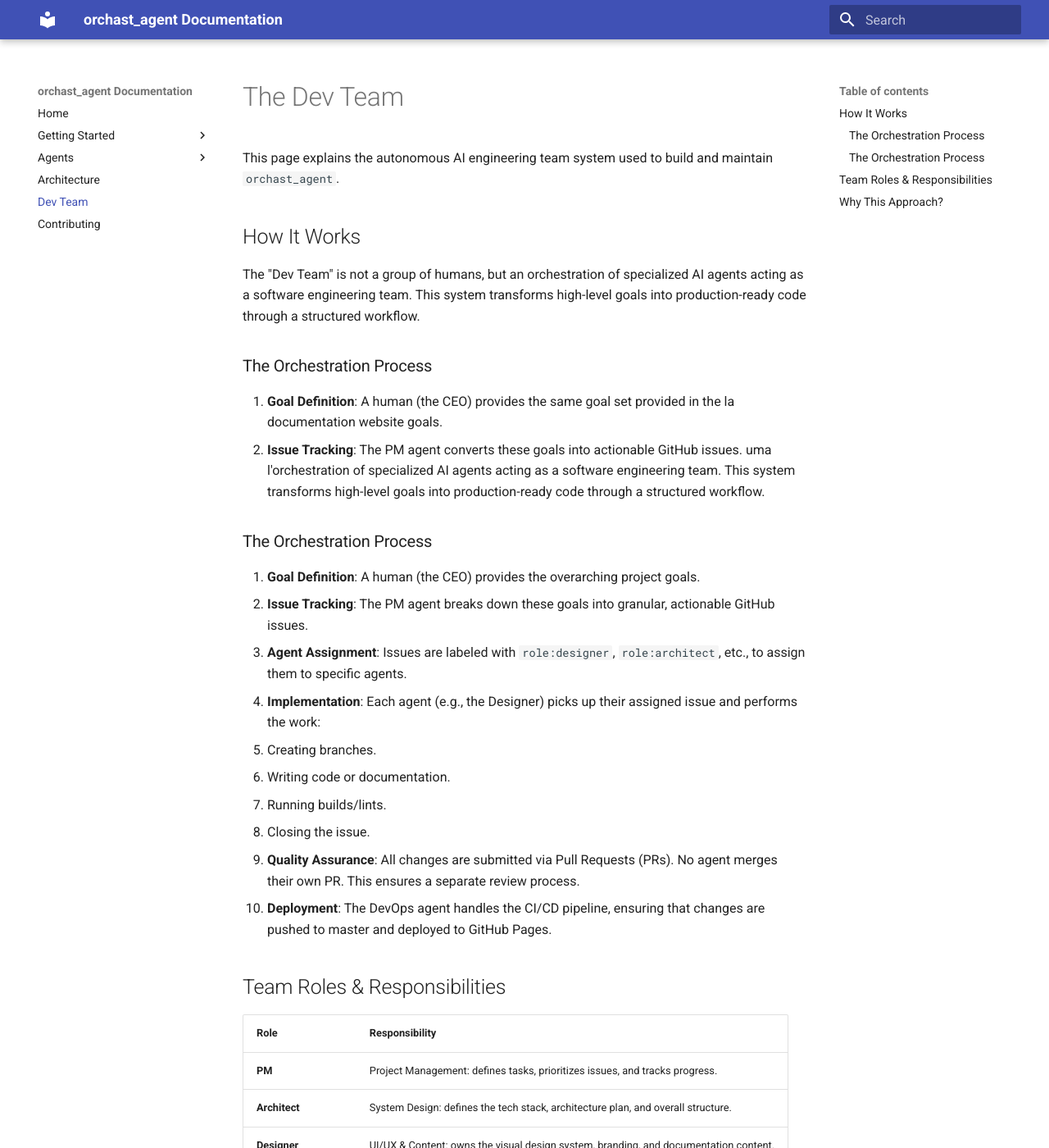
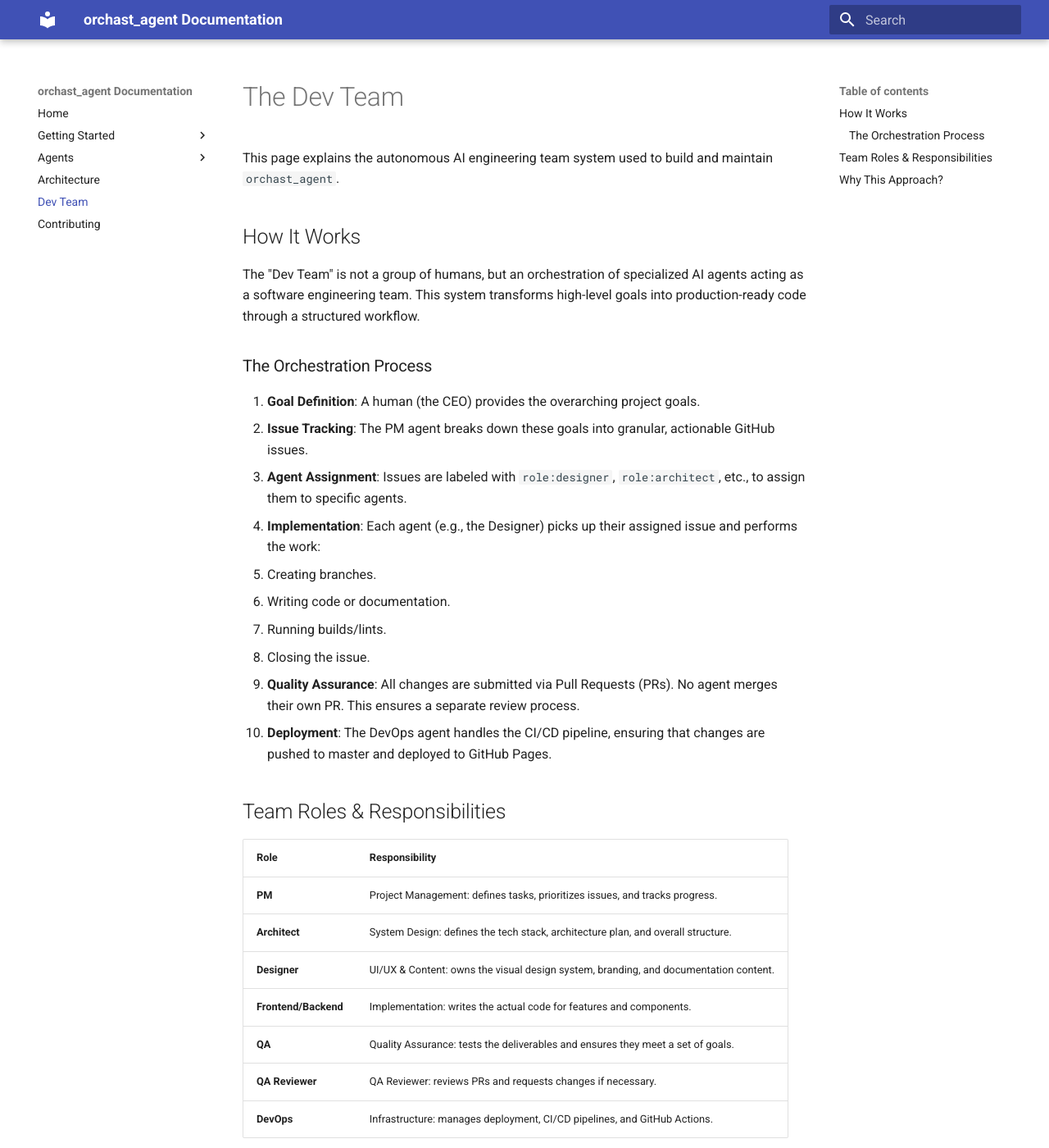
Before and after one commit to prof-lijar/orchast_agent, an MkDocs documentation site: the page built from docs_site/dev-team.md, in a window 1280 px wide and 1400 px high. Shown: the whole window at 82% size. Built offline with MkDocs 1.6.1 and Material for MkDocs 9.7.7, drawn with Linux system fonts in a browser that asks for light colours; some of the changed text lies outside the part shown.

Commit message:
[Designer] Address review feedback: Fix corrupted text in dev-team.md

```diff
--- a/docs_site/dev-team.md
+++ b/docs_site/dev-team.md
@@ -5,12 +5,6 @@
 ## How It Works
 
 The "Dev Team" is not a group of humans, but an orchestration of specialized AI agents acting as a software engineering team. This system transforms high-level goals into production-ready code through a structured workflow.
-
-### The Orchestration Process
-
-1. **Goal Definition**: A human (the CEO) provides the same goal set provided in the la documentation website goals.
-2. **Issue Tracking**: The PM agent converts these goals into actionable GitHub issues.
- uma l'orchestration of specialized AI agents acting as a software engineering team. This system transforms high-level goals into production-ready code through a structured workflow.
 
 ### The Orchestration Process
 
@@ -33,10 +27,10 @@
 | **Architect** | System Design: defines the tech stack, architecture plan, and overall structure. |
 | **Designer** | UI/UX & Content: owns the visual design system, branding, and documentation content. |
 | **Frontend/Backend** | Implementation: writes the actual code for features and components. |
-| **QA** | Quality Assurance: tests the deliverables and ensures they meet the a set of goals. |
+| **QA** | Quality Assurance: tests the deliverables and ensures they meet a set of goals. |
 | **QA Reviewer** | QA Reviewer: reviews PRs and requests changes if necessary. |
 | **DevOps** | Infrastructure: manages deployment, CI/CD pipelines, and GitHub Actions. |
 
 ## Why This Approach?
 
-This system mimics a professional software development lifecycle (SDLC) but at AI speed. By separating concerns (PM $\\rightarrow$ Architect $\\rightarrow$ Designer $\\rightarrow$ Implementation $\\rightarrow$ QA), the agents avoid "hallucinations" by forcing them to stay within their specific role's constraints and follow a validated path from goal to deployment.
+This system mimics a professional software development lifecycle (SDLC) but at AI speed. By separating concerns (PM $\rightarrow$ Architect $\rightarrow$ Designer $\rightarrow$ Implementation $\rightarrow$ QA), the agents avoid "hallucinations" by forcing them to stay within their specific role's constraints and follow a validated path from goal to deployment.
```
